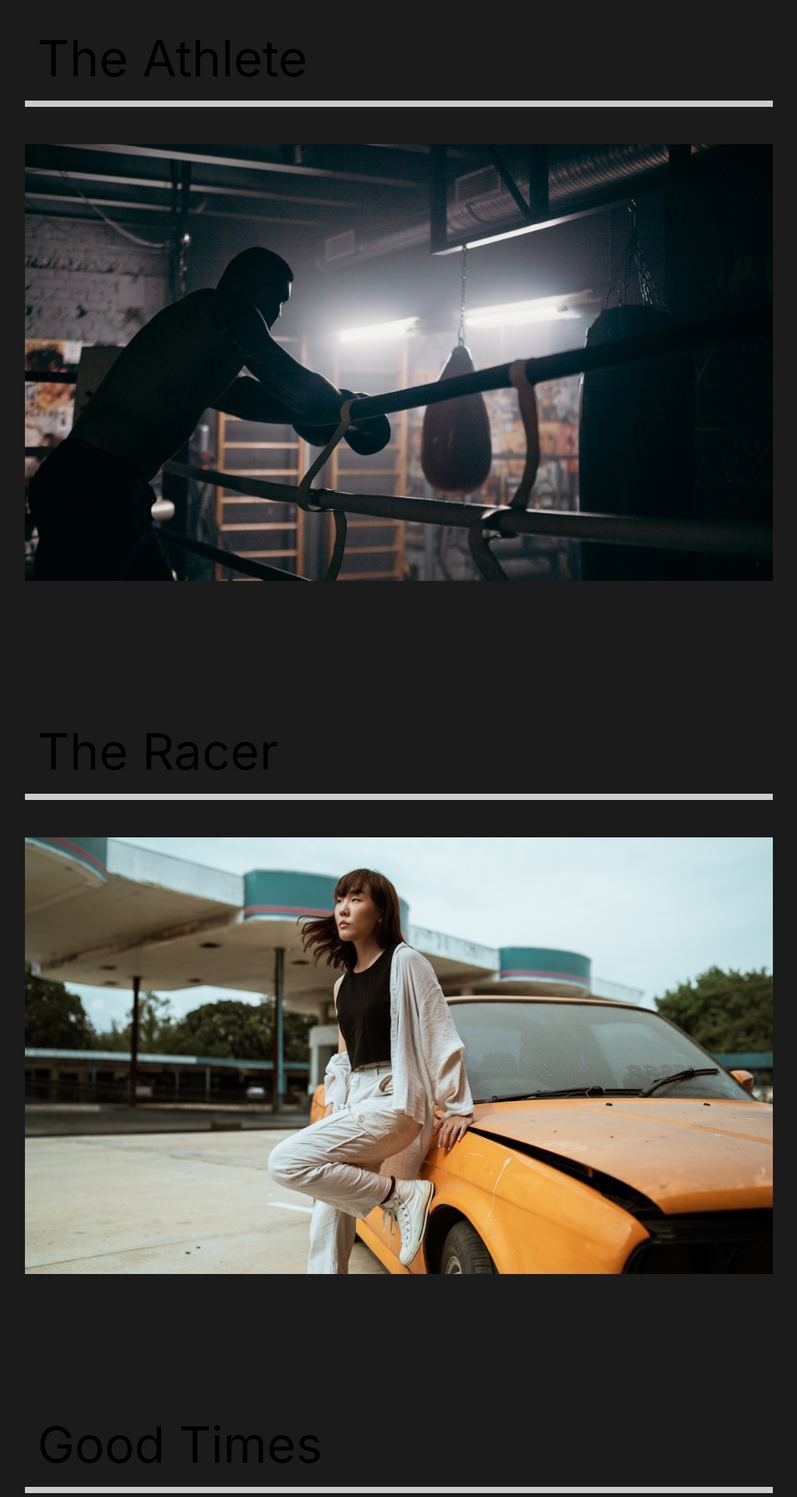
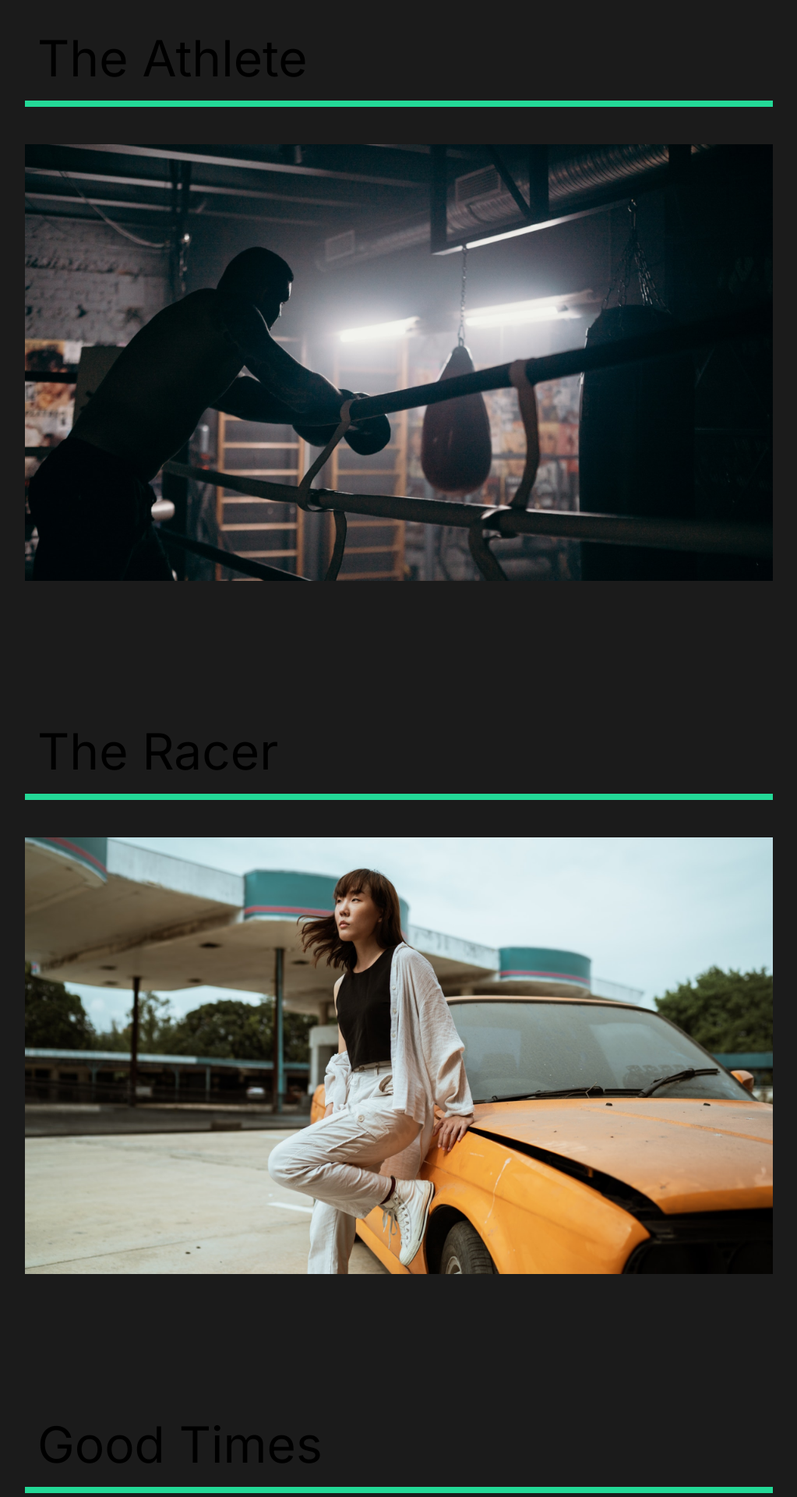
Before and after one commit to KotiMango/react-shutter, a React (Create React App) app: page /work in a window 1280 px wide. Shown: the part 140-2060 px from the top of the page at 78% size, without its empty margins (128-1151 px from the left). Built offline with nearby package versions, Linux system fonts and the light colour scheme.

Commit message:
OurWork page comprehensive animations

```diff
--- a/src/animations.js
+++ b/src/animations.js
@@ -7,7 +7,7 @@ export const pageAnimation = {
     opacity: 1,
     y: 0,
     transition: {
-      duration: 1,
+      duration: 0.75,
       when: "beforeChildren",
       staggerChildren: 0.25,
     },
@@ -58,3 +58,22 @@ export const photoAnim = {
     },
   },
 };
+
+export const lineAnim = {
+  hidden: { width: "0%" },
+  show: { width: "100%", transition: { duration: 1 } },
+};
+
+export const slider = {
+  hidden: { x: "-130%", skew: "45deg" },
+  show: {
+    x: "100%",
+    skew: "0deg",
+    transition: { ease: "easeOut", duration: 1 },
+  },
+};
+
+export const sliderContainer = {
+  hidden: { opacity: 0 },
+  show: { opacity: 1, transition: { staggerChildren: 0.1, ease: "easeOut" } },
+};
--- a/src/pages/OurWork.js
+++ b/src/pages/OurWork.js
@@ -7,16 +7,31 @@ import racer from "../img/theracer-small.png";
 import goodtimes from "../img/goodtimes-small.png";
 //Animations
 import { motion } from "framer-motion";
-import { pageAnimation } from "../animations";
+import {
+  sliderContainer,
+  slider,
+  pageAnimation,
+  fade,
+  photoAnim,
+  lineAnim,
+} from "../animations";
 
 const OurWork = () => {
   return (
     <Work variants={pageAnimation} initial="hidden" animate="show" exit="exit">
+      <motion.div variants={sliderContainer}>
+        <Frame1 variants={slider}></Frame1>
+        <Frame2 variants={slider}></Frame2>
+        <Frame3 variants={slider}></Frame3>
+        <Frame4 variants={slider}></Frame4>
+      </motion.div>
       <Movie>
-        <h2>The Athlete</h2>
-        <div className="line"></div>
+        <motion.h2 variants={fade}>The Athlete</motion.h2>
+        <motion.div variants={lineAnim} className="line"></motion.div>
         <Link to="/work/the-athlete">
-          <img src={athlete} alt="Sporty Dude" />
+          <Hide>
+            <motion.img variants={photoAnim} src={athlete} alt="Sporty Dude" />
+          </Hide>
         </Link>
       </Movie>
       <Movie>
@@ -28,7 +43,7 @@ const OurWork = () => {
       </Movie>
       <Movie>
         <h2>Good Times</h2>
-        <div className="line"></div>
+        <div variants={lineAnim} className="line"></div>
         <Link to="/work/good-times">
           <img src={goodtimes} alt="DaGoodTimes" />
         </Link>
@@ -49,7 +64,7 @@ const Movie = styled.div`
   padding-bottom: 10rem;
   .line {
     height: 0.5rem;
-    background: #cccccc;
+    background: #23d997;
     margin-bottom: 3rem;
   }
   img {
@@ -58,5 +73,28 @@ const Movie = styled.div`
     object-fit: cover;
   }
 `;
+const Hide = styled.div`
+  overflow: hidden;
+`;
+
+//Framer Motion Styled Components
+const Frame1 = styled(motion.div)`
+  position: fixed;
+  left: 0;
+  top: 10%;
+  width: 100%;
+  height: 100vh;
+  background: #fffebf;
+  z-index: 2;
+`;
+const Frame2 = styled(Frame1)`
+  background: #ff8efb;
+`;
+const Frame3 = styled(Frame1)`
+  background: #8ed2ff;
+`;
+const Frame4 = styled(Frame1)`
+  background: #8effa0;
+`;
 
 export default OurWork;
```
